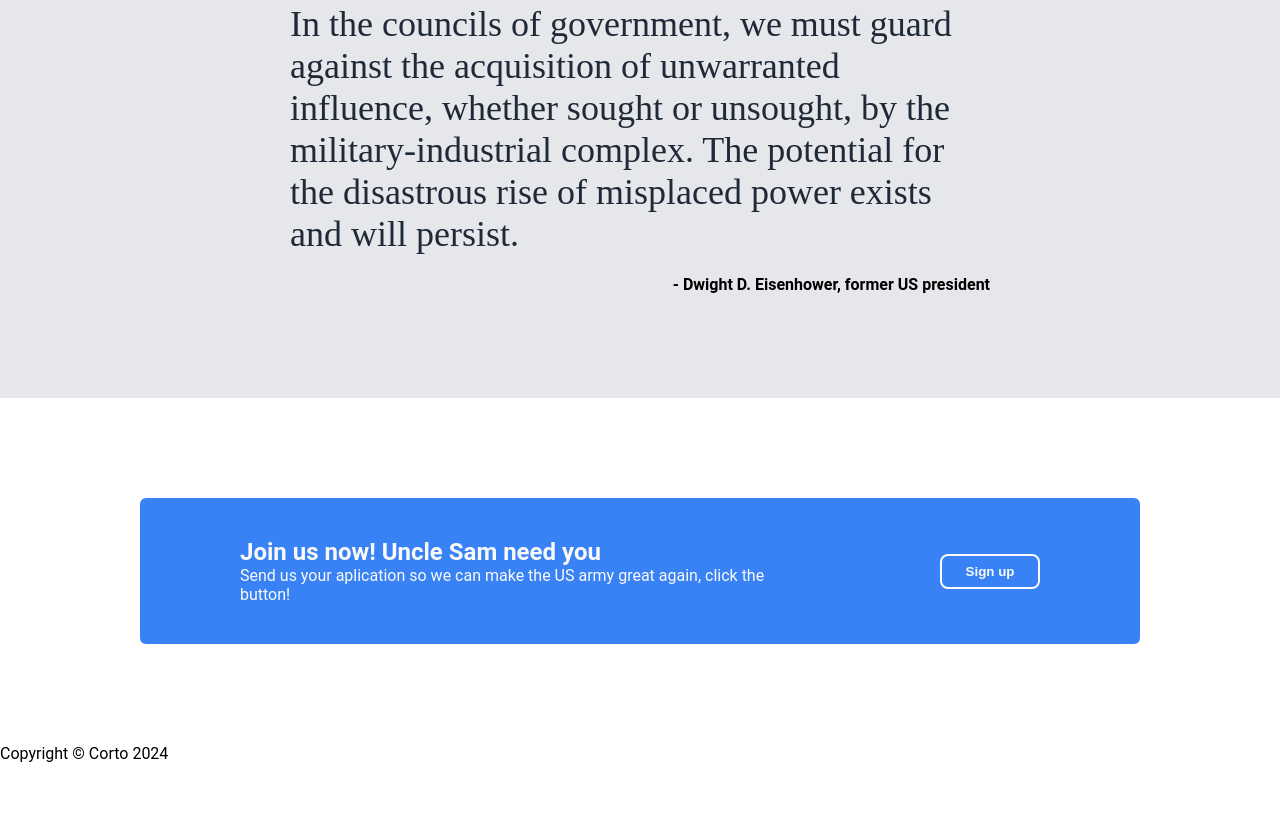
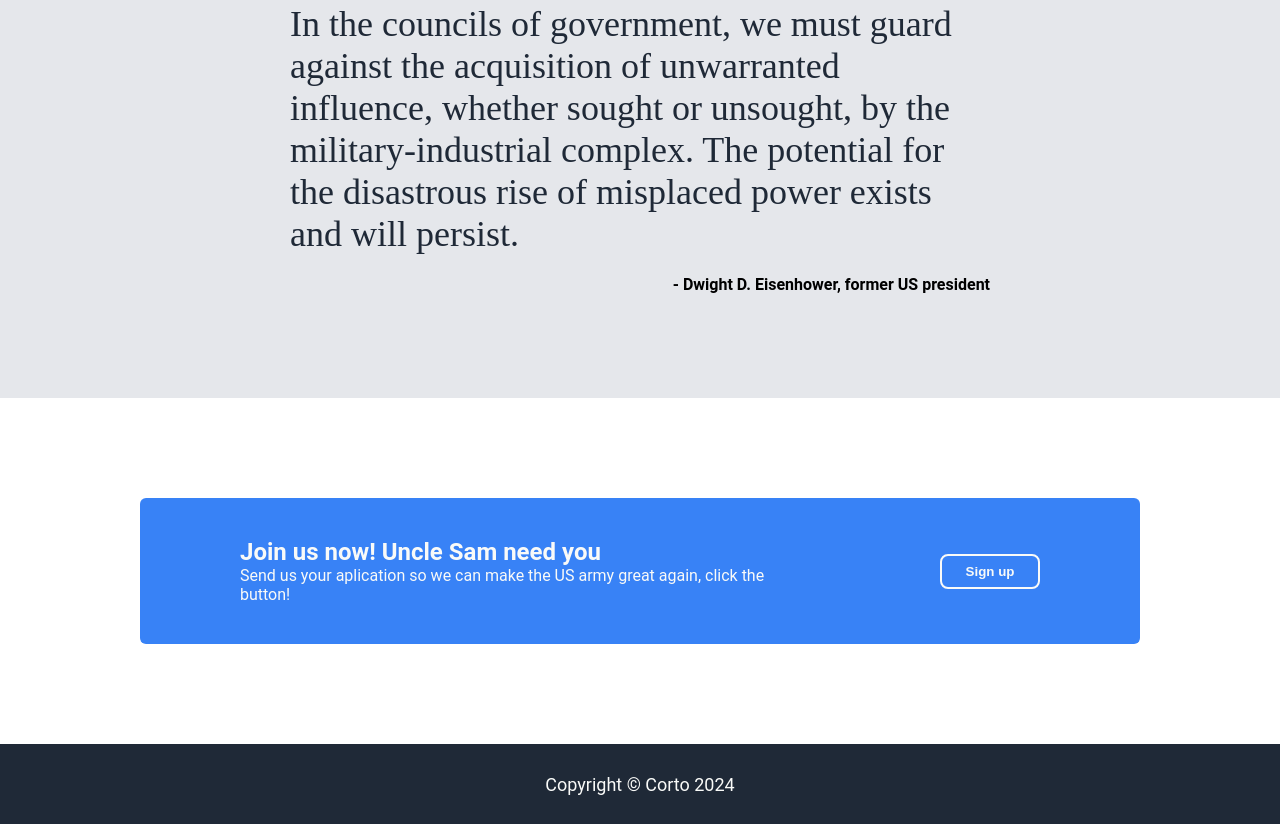
Before and after one commit to AlexGS00/Odin-Landing-Page, a plain HTML site: page index.html in a window 1280 px wide. Shown: the part 884-1708 px from the top of the page. Before the commit the page ends 1647 px from the top, so only its background shows below. Drawn offline with Linux system fonts and the light colour scheme.

Commit message:
add footer CSS

```diff
--- a/styles.css
+++ b/styles.css
@@ -142,6 +142,16 @@ button{
     font-weight: bold;
 }
 
+.footer{
+    height: 80px;
+    background-color: #1f2937;
+    display: flex;
+    justify-content: center;
+    align-items: center;
+    color: #f9faf8;
+    font-size: 18px;
+}
+
 img{
     width: 200px;
     height: 200px;
```
